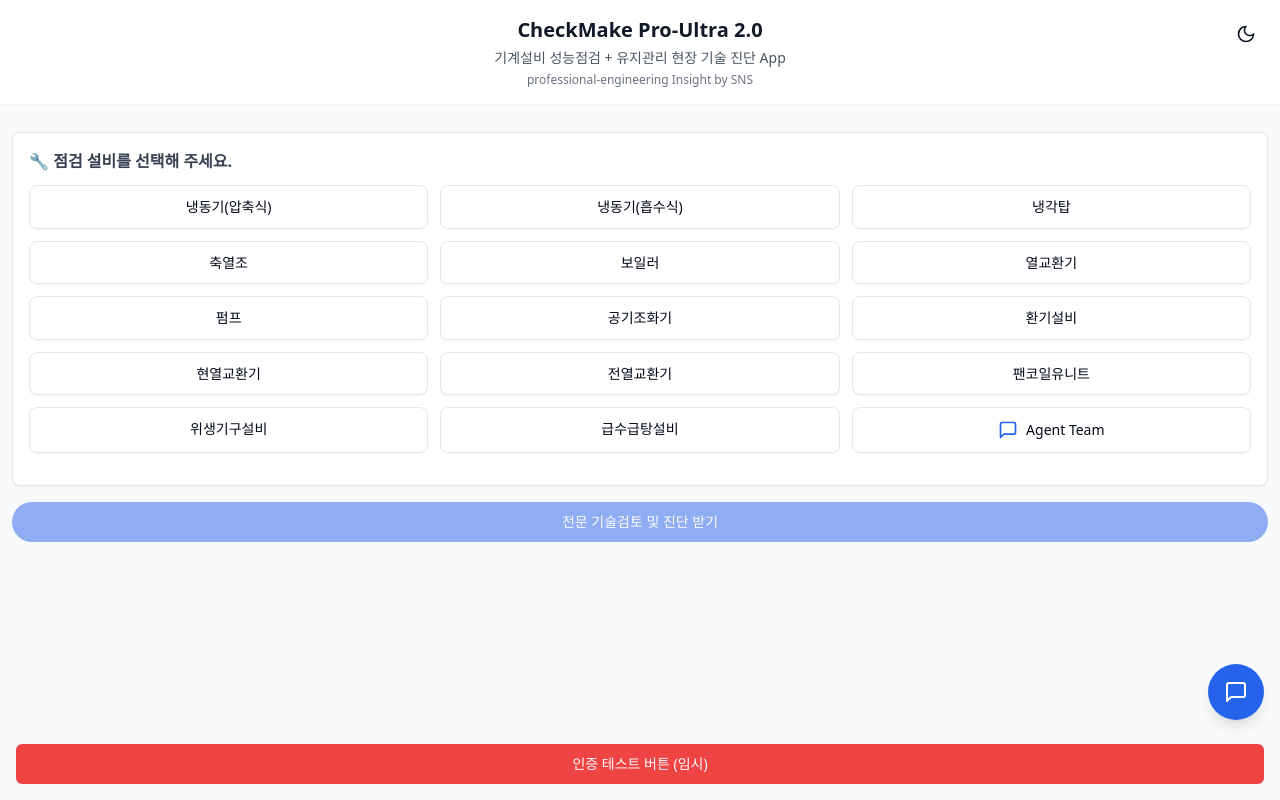
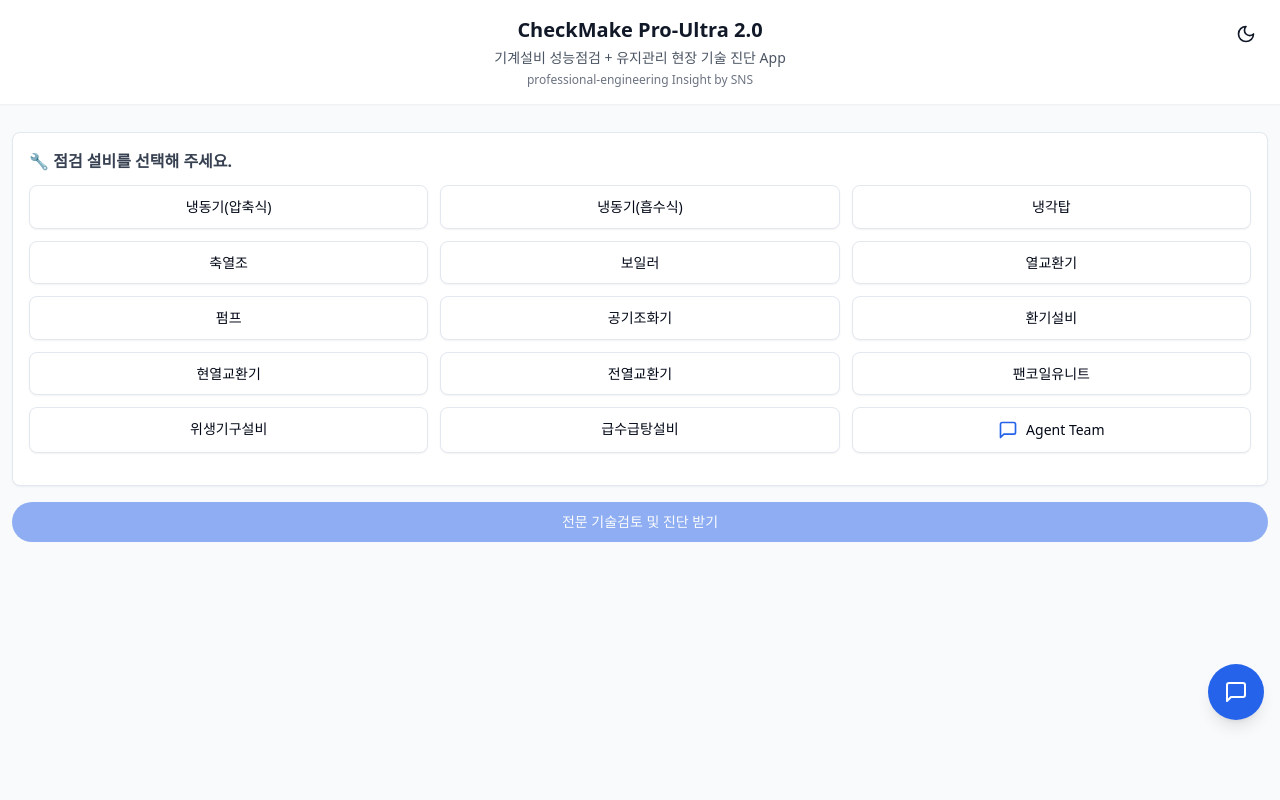
Before and after one commit to nohseon-song/chackmake-query-tool, a React (Vite) app: page / in a window 1280 px wide. Built offline with nearby package versions, Linux system fonts and the light colour scheme.

Commit message:
Update Index.tsx

```diff
--- a/src/pages/Index.tsx
+++ b/src/pages/Index.tsx
@@ -120,29 +120,6 @@ const Index = () => {
         onAddLogEntry={addLogEntry}
       />
 
-      <div className="p-4">
-        <Button
-          onClick={async () => {
-            try {
-              console.log('테스트 버튼 클릭: "test-auth" 함수를 호출합니다.');
-              const { data, error } = await supabase.functions.invoke('test-auth');
-              if (error) {
-                throw error;
-              }
-              console.log('테스트 성공:', data);
-              alert('테스트 성공! 콘솔을 확인하세요.');
-            } catch (err) {
-              console.error('테스트 실패:', err);
-              alert('테스트 실패! 콘솔을 확인하세요.');
-            }
-          }}
-          variant="destructive"
-          className="w-full"
-        >
-          인증 테스트 버튼 (임시)
-        </Button>
-      </div>
-
       <FloatingButtons
         isProcessing={isProcessing}
         class2={class2}
```
